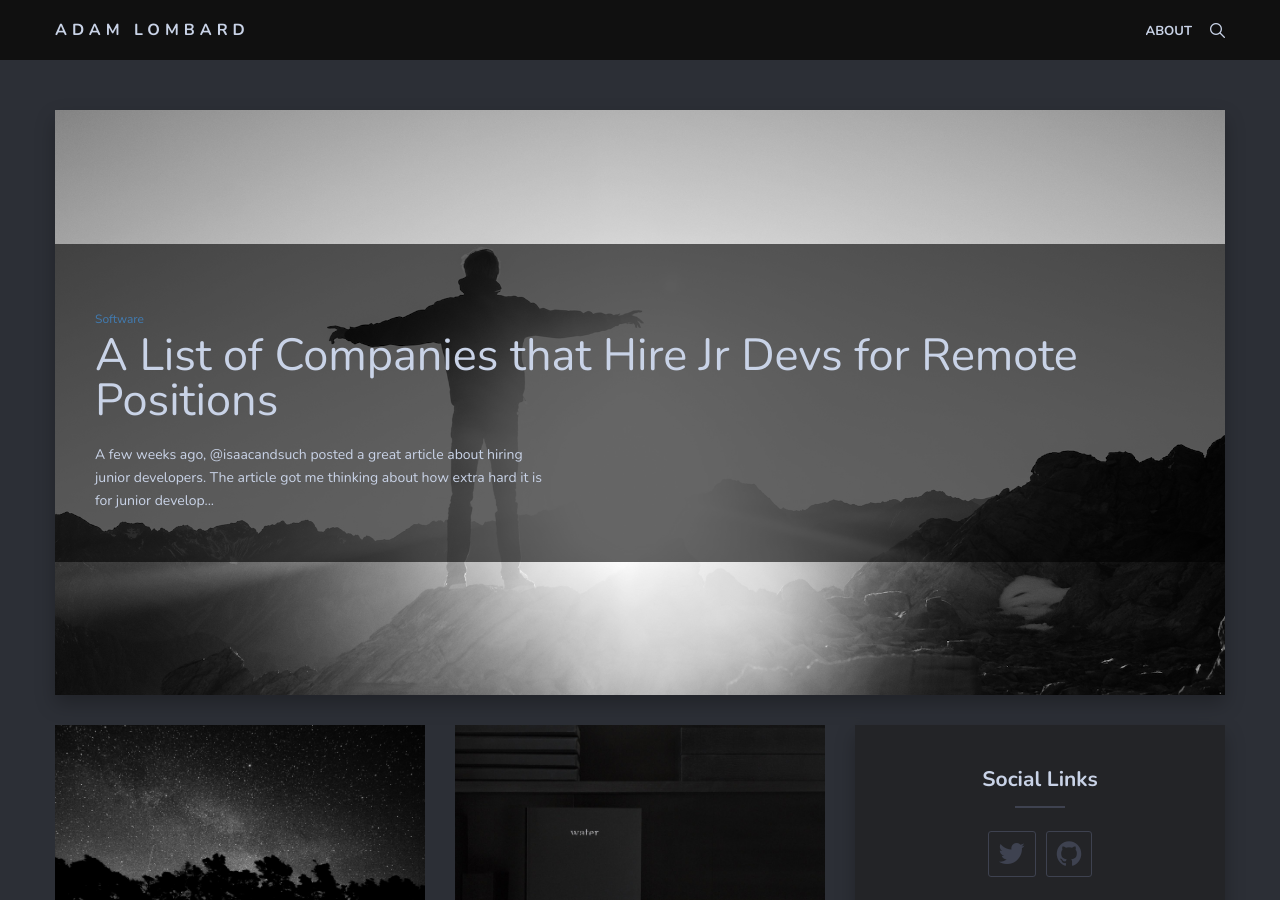
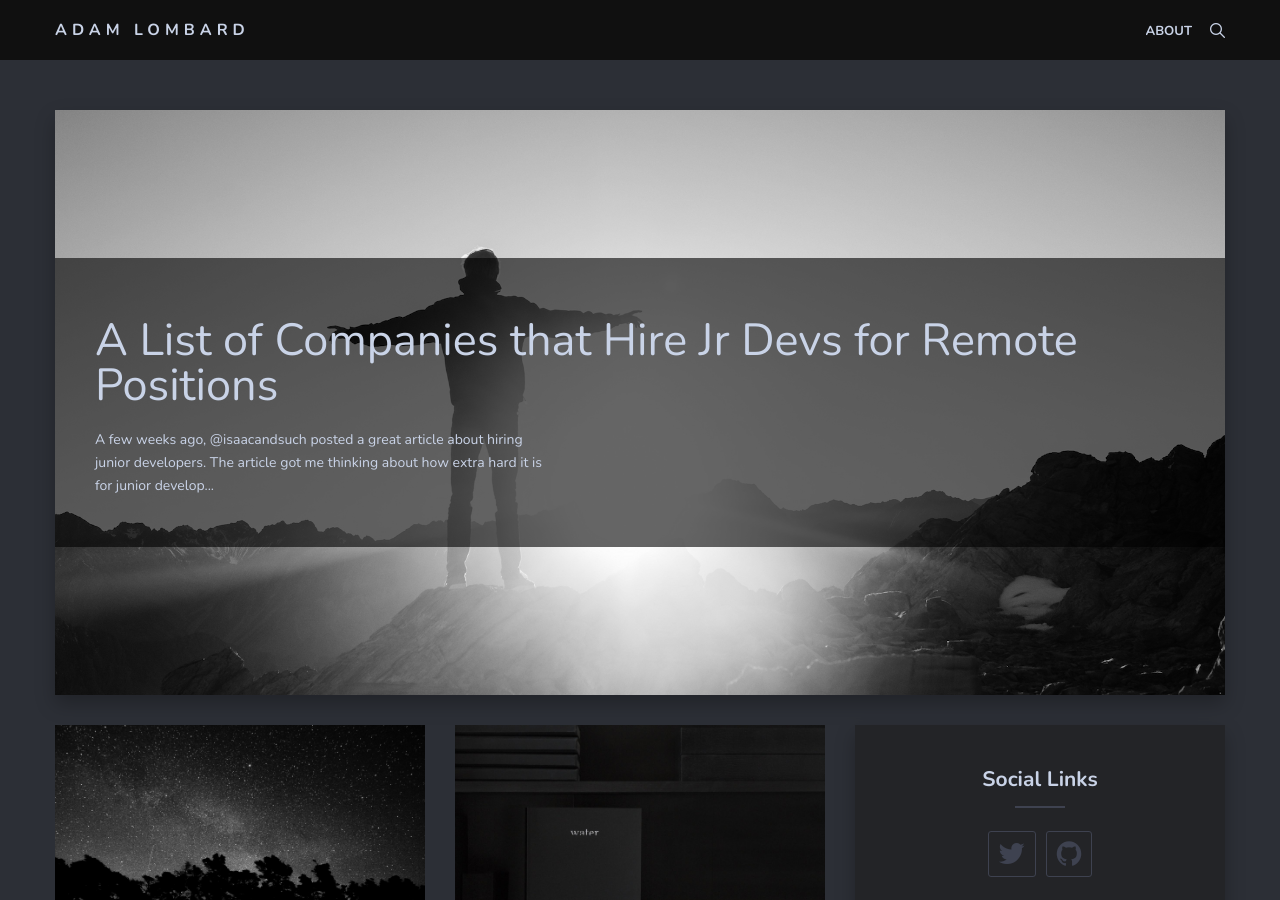
Before and after one commit to AdamLombard/AdamLombard.github.io, a Jekyll site: the page built from index.html, in a window 1280 px wide and 900 px high. Built offline with Jekyll 4.4.1, drawn with Linux system fonts in a browser that asks for light colours; the list of posts is cut into pages by our own code.

Commit message:
Disable tags on first article

```diff
--- a/index.html
+++ b/index.html
@@ -10,13 +10,13 @@ layout: default
 			<article class="article-first">
 				<div class="article-image-first" style="background-image: url({{"/img/" | prepend: site.baseurl | append : post.image}})">
 					<div class="article-content-first" style="background-color: rgba(0,0,0,{{ post.opacity }});">
-						<div class="article-tag">
+						<!-- <div class="article-tag">
 						{% if post.tags.size >= 1 %}
 							{% for tag in post.tags %}
 							<a href="{{ site.baseurl }}/tags#{{tag}}" class="tag">{{ tag }}</a>
 							{% endfor %}
 						{% else %} {% endif %}
-						</div>
+						</div> -->
 						<h2 class="article-title"><a href="{{ post.url | prepend: site.baseurl }}">{{post.title}}</a></h2>
 						<p class="article-excerpt">{% if post.description %}{{ post.description | strip_html | truncate: 163 }}{% else %}{{ post.content | strip_html | truncate: 163 }}{% endif %}</p>
 						<!-- <a href="{{ post.url | prepend: site.baseurl }}" class="button read-more">Read More</a> -->
```
